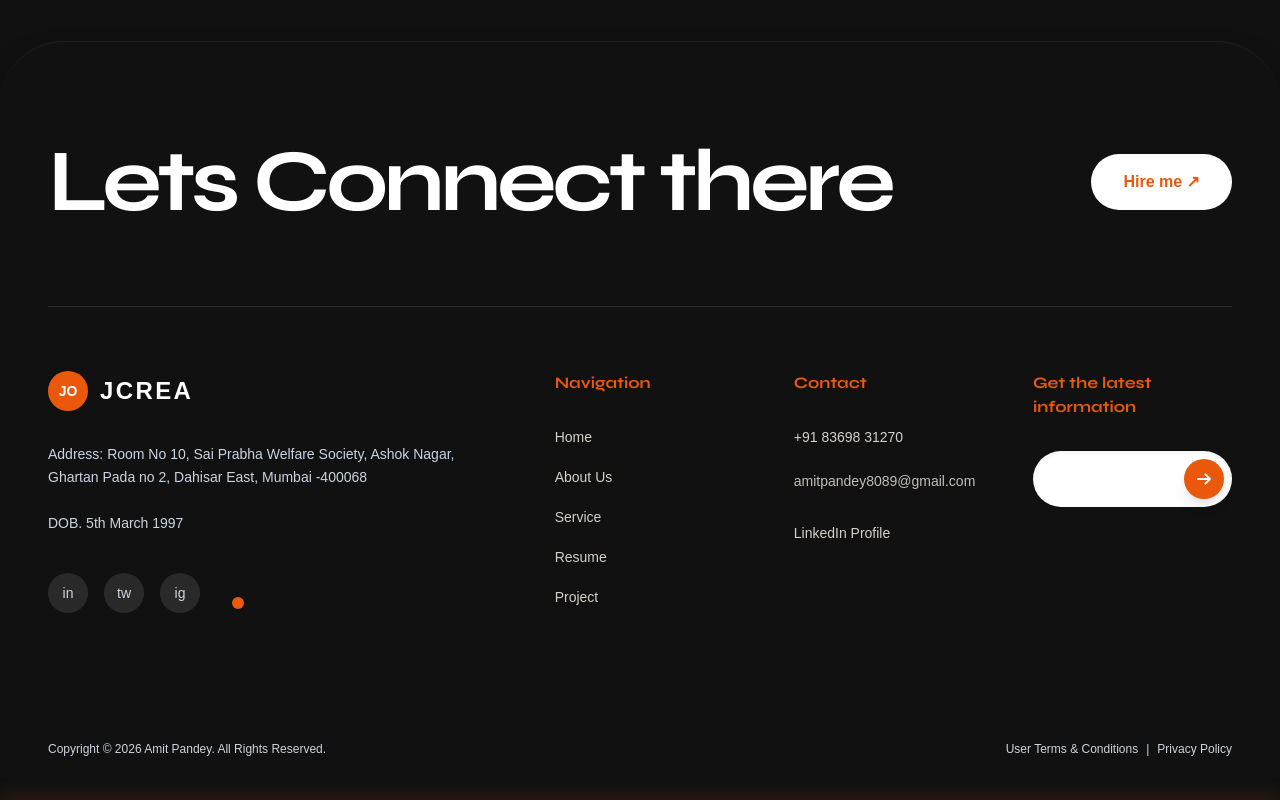
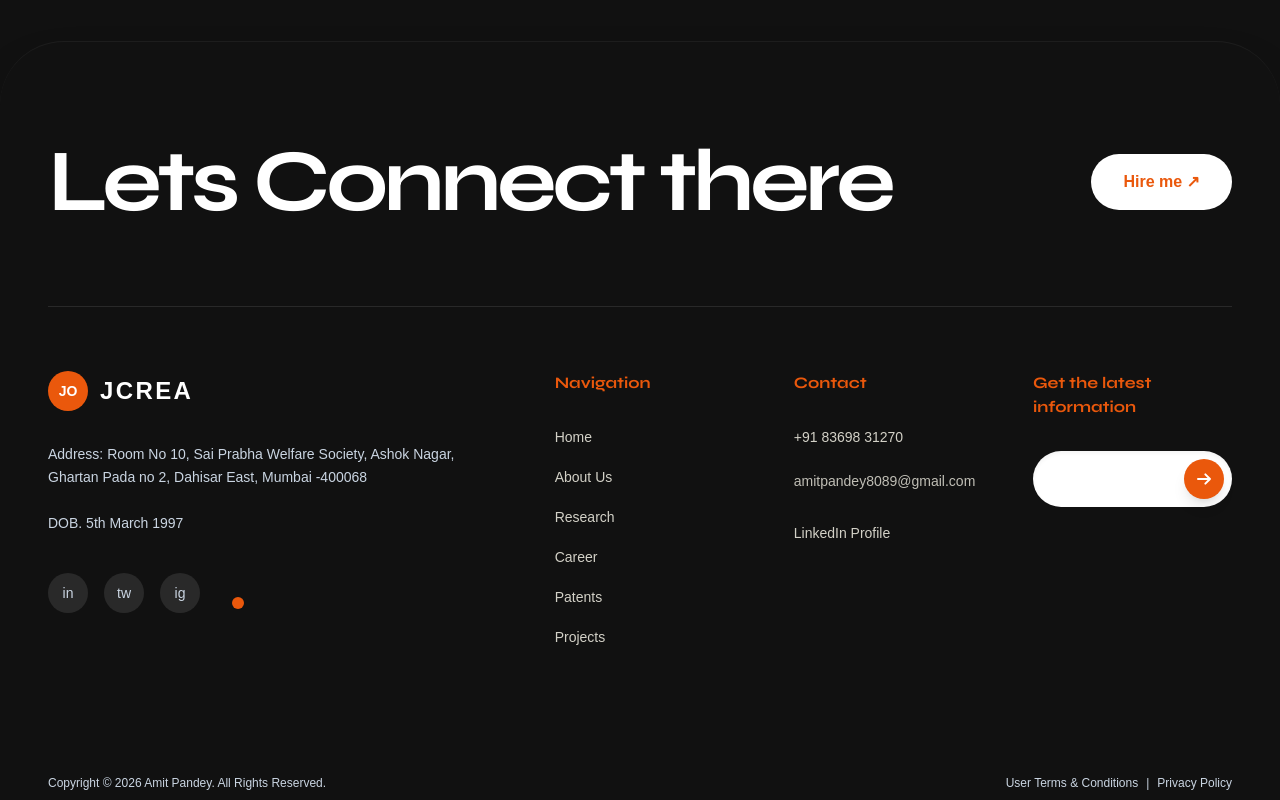
Before and after one commit to Codewithjainam7/AKP, a React (Vite) app: page / in a window 1280 px wide. Shown: the part 10360-11160 px from the top of the page. Before the commit the page ends 11126 px from the top, so only its background shows below. Built offline with nearby package versions, Linux system fonts and the light colour scheme.

Commit message:
fix: final synchronization of all navigation links and IDs

```diff
--- a/src/components/Footer.jsx
+++ b/src/components/Footer.jsx
@@ -63,11 +63,12 @@ const Footer = () => {
             <div>
               <h4 className="text-primary-600 font-bold mb-8 transition-colors">Navigation</h4>
               <ul className="space-y-5 text-sm font-medium text-slate-100">
-                <li><a href="#" className="hover:text-primary-600 transition-colors">Home</a></li>
-                <li><a href="#" className="hover:text-primary-600 transition-colors">About Us</a></li>
-                <li><a href="#" className="hover:text-primary-600 transition-colors">Service</a></li>
-                <li><a href="#" className="hover:text-primary-600 transition-colors">Resume</a></li>
-                <li><a href="#" className="hover:text-primary-600 transition-colors">Project</a></li>
+                <li><a href="#hero" className="hover:text-primary-600 transition-colors">Home</a></li>
+                <li><a href="#about" className="hover:text-primary-600 transition-colors">About Us</a></li>
+                <li><a href="#research" className="hover:text-primary-600 transition-colors">Research</a></li>
+                <li><a href="#experience" className="hover:text-primary-600 transition-colors">Career</a></li>
+                <li><a href="#patents" className="hover:text-primary-600 transition-colors">Patents</a></li>
+                <li><a href="#project" className="hover:text-primary-600 transition-colors">Projects</a></li>
               </ul>
             </div>
 
```
